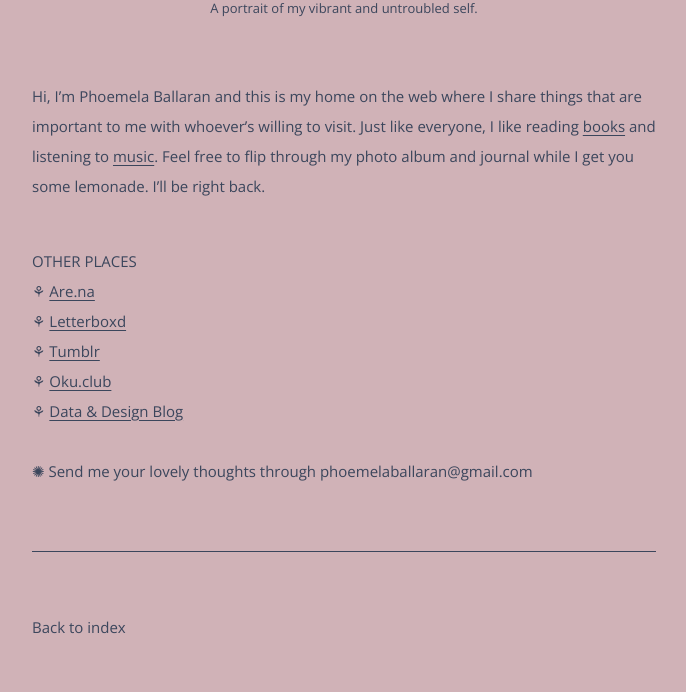
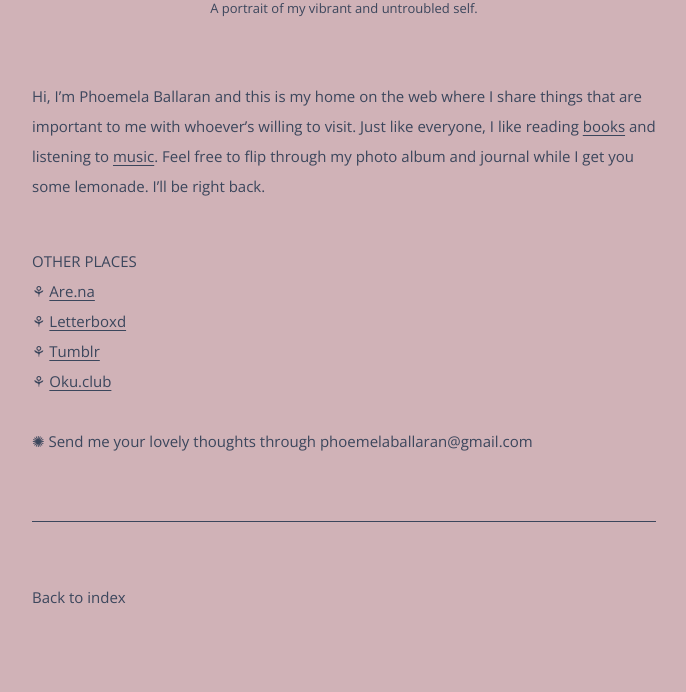
Before and after one commit to comballar/comballar.github.io, a Jekyll site: the page built from about.md, in a window 1280 px wide. Shown: the part 1002-1694 px from the top of the page, without its empty margins (88-774 px from the left). Built offline with Jekyll 4.4.1, drawn with Linux system fonts in a browser that asks for light colours; some web fonts are replaced; after the commit the page ends 1664 px from its top, so only the background shows below that.

Commit message:
Update about.md

```diff
--- a/about.md
+++ b/about.md
@@ -16,7 +16,6 @@ permalink: /about/
 <br>⚘ <a href="https://letterboxd.com/comoballar/" target="_blank">Letterboxd</a>
 <br>⚘ <a href="https://comoballar.tumblr.com/" target="_blank">Tumblr</a>
 <br>⚘ <a href="https://oku.club/user/phoemela">Oku.club</a>
-<br>⚘ <a href="https://phoemelaballaran.github.io/" target="_blank">Data & Design Blog</a>
 <br>
 <br>✺ Send me your lovely thoughts through phoemelaballaran@gmail.com
 <br>
```
